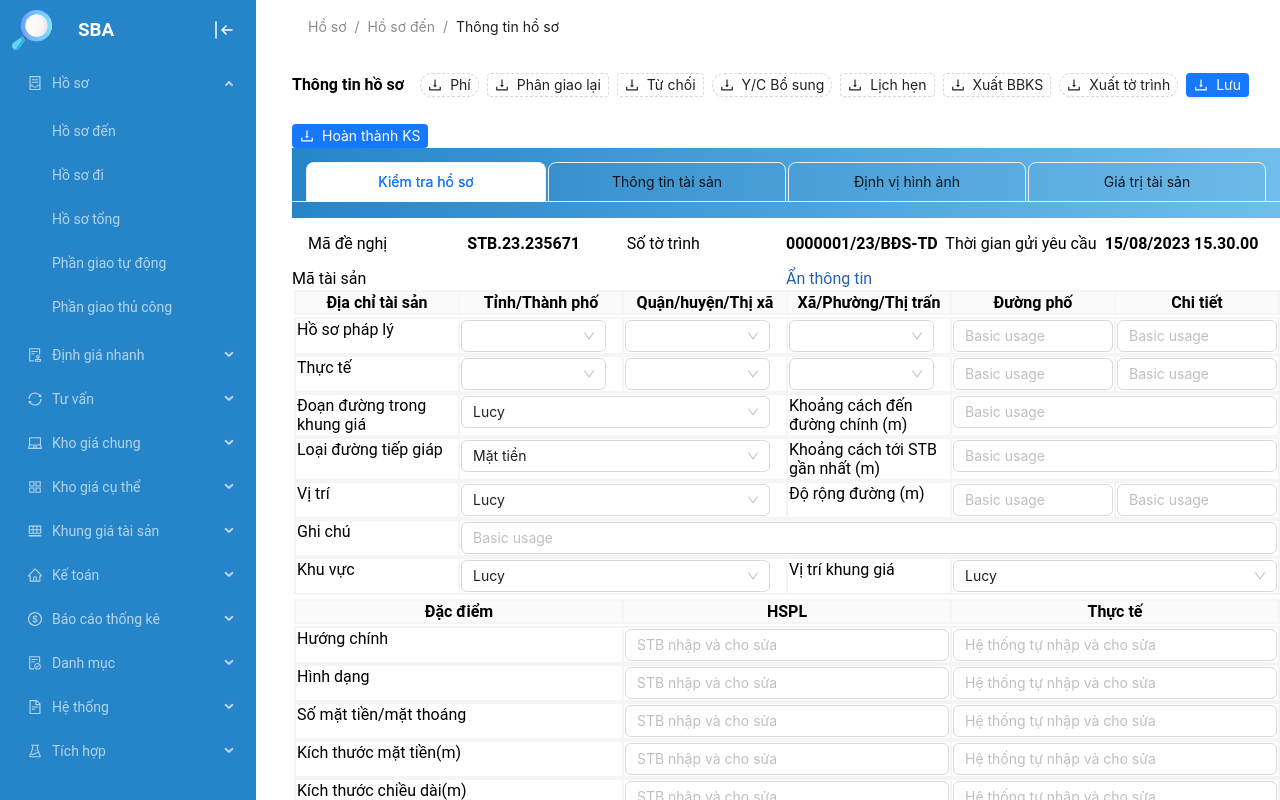
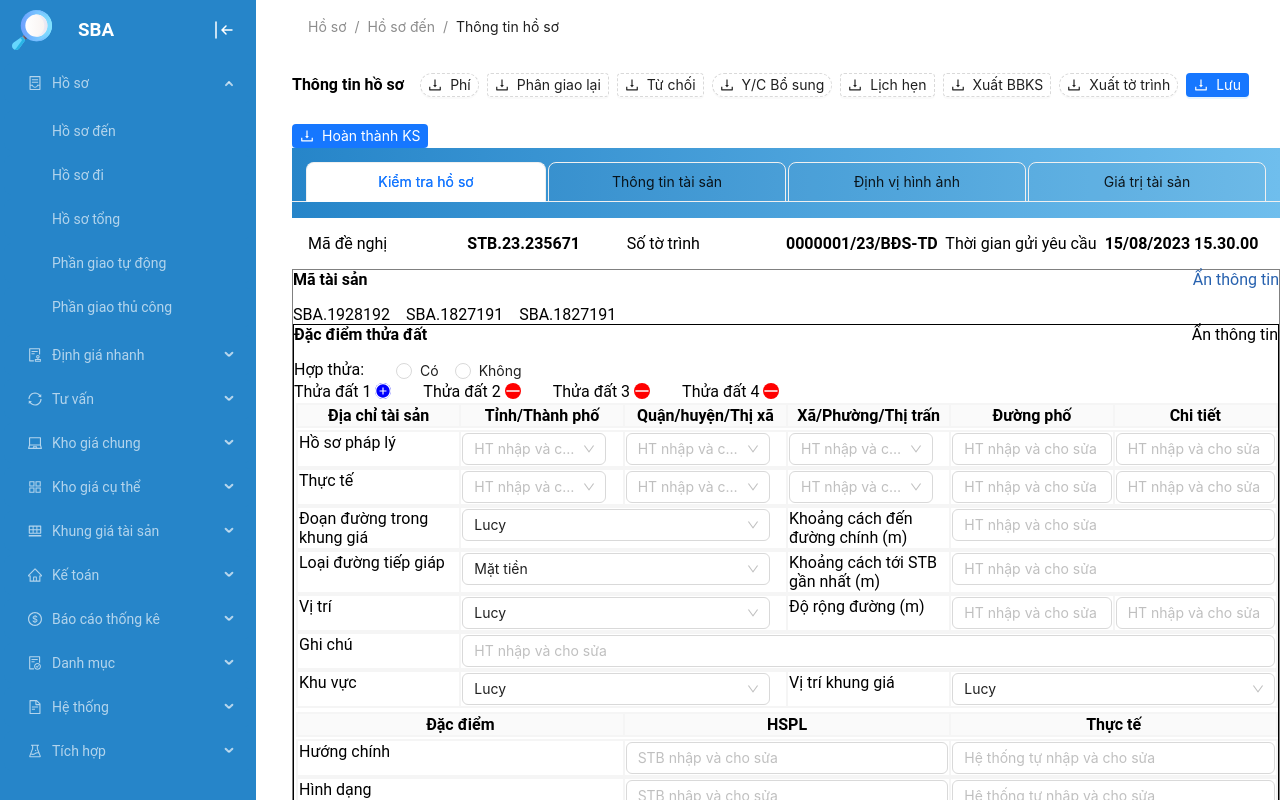
Before and after one commit to dreemurgithub/vinosoft_react, a React (Create React App) app: page / in a window 1280 px wide. Shown: the top 800 px of the page. Built offline with nearby package versions, Linux system fonts and the light colour scheme.

Commit message:
finished styling, need to work on the class

```diff
--- a/src/components/form/areaInfor/index.tsx
+++ b/src/components/form/areaInfor/index.tsx
@@ -44,7 +44,7 @@ export default function AreaInfor(){
             </tr>
             <tr className={styles.tableSix}>
                 <td>Ghi chú</td>
-                <td style={{ gridColumn:'span 5'}} colSpan={5}><Input placeholder="Basic usage"  /></td>
+                <td style={{ gridColumn:'span 5'}} colSpan={5}><Input placeholder="Nhập"  /></td>
             </tr>
             </tbody>
         </table>
--- a/src/components/form/landCity/TableLayout.tsx
+++ b/src/components/form/landCity/TableLayout.tsx
@@ -45,6 +45,7 @@ export default function TableLayout(){
                 <td >
                     <Space wrap>
                         <Select
+                            placeholder={'HT nhập và cho sửa'}
                             style={{ width: widthOneSix }}
                             onChange={changeCity}
                             options = {[{value:'',label:''},...citys.map( (city)=>{
@@ -56,6 +57,7 @@ export default function TableLayout(){
 
                 <td><Space wrap>
                     <Select
+                        placeholder={'HT nhập và cho sửa'}
                         style={{ width: widthOneSix }}
                         onChange={changeProvince}
                         options = { currentCity? [{value:'',label:''},...CityToProvince[currentCity].map( (province : string)=>{
@@ -66,6 +68,7 @@ export default function TableLayout(){
                 <td>
                     <Space wrap>
                         <Select
+                            placeholder={'HT nhập và cho sửa'}
                             style={{ width: widthOneSix }}
                             options = { currentProvince? [{value:'',label:''},...ProvinceToTown[currentProvince].map( (province : string)=>{
                                 return {value: province, label: province}
@@ -73,14 +76,15 @@ export default function TableLayout(){
                         />
                     </Space>
                 </td>
-                <td><Input placeholder="Basic usage" /></td>
-                <td><Input placeholder="Basic usage" /></td>
+                <td><Input placeholder="HT nhập và cho sửa" /></td>
+                <td><Input placeholder="HT nhập và cho sửa" /></td>
             </tr>
             <tr className={styles.tableSix}>
                 <td>Thực tế</td>
                 <td><Space wrap>
                     <Select
                         style={{ width: widthOneSix }}
+                        placeholder={'HT nhập và cho sửa'}
                         onChange={changeCity}
                         options = {[{value:'',label:''},...citys.map( (city)=>{
                             return {value: city, label: city}
@@ -89,6 +93,7 @@ export default function TableLayout(){
                 </Space></td>
                 <td><Select
                     style={{ width: widthOneSix }}
+                    placeholder={'HT nhập và cho sửa'}
                     onChange={changeProvince}
                     options = { currentCity? [{value:'',label:''},...CityToProvince[currentCity].map( (province : string)=>{
                         return {value: province, label: province}
@@ -97,43 +102,44 @@ export default function TableLayout(){
                 <td><Space wrap>
                     <Select
                         style={{ width: widthOneSix }}
+                        placeholder={'HT nhập và cho sửa'}
                         options = { currentProvince? [{value:'',label:''},...ProvinceToTown[currentProvince].map( (province : string)=>{
                             return {value: province, label: province}
                         } )] : [{value:'',label:''}] }
                     />
                 </Space></td>
-                <td><Input placeholder="Basic usage" /></td>
-                <td><Input placeholder="Basic usage" /></td>
+                <td><Input placeholder="HT nhập và cho sửa" /></td>
+                <td><Input placeholder="HT nhập và cho sửa" /></td>
             </tr>
             <tr className={styles.tableSix}>
                 <td>Đoạn đường trong khung giá</td>
                 <td className={styles.twoSix} colSpan={2}><Select
                     defaultValue="lucy"
                     style={{ width: widthOneSix * 2 + 20 }}
+                    placeholder={'HT nhập và cho sửa'}
                     options={[
                         { value: 'jack', label: 'Jack' },
                         { value: 'lucy', label: 'Lucy' },
                         { value: 'Yiminghe', label: 'yiminghe' },
-                        { value: 'disabled', label: 'Disabled', disabled: true },
                     ]}
                 /></td>
                 <td>Khoảng cách đến đường chính (m)</td>
-                <td className={styles.twoSix} colSpan={2}><Input placeholder="Basic usage" /></td>
+                <td className={styles.twoSix} colSpan={2}><Input placeholder="HT nhập và cho sửa" /></td>
             </tr>
             <tr className={styles.tableSix}>
                 <td>Loại đường tiếp giáp</td>
                 <td className={styles.twoSix} colSpan={2}><Select
                     defaultValue="Mặt tiền"
                     style={{ width: widthOneSix * 2 + 20 }}
+                    placeholder={'HT nhập và cho sửa'}
                     options={[
                         { value: 'jack', label: 'Jack' },
                         { value: 'Mặt tiền', label: 'Mặt tiền' },
                         { value: 'Yiminghe', label: 'yiminghe' },
-                        { value: 'disabled', label: 'Disabled', disabled: true },
                     ]}
                 /></td>
                 <td>Khoảng cách tới STB gần nhất (m)</td>
-                <td className={styles.twoSix} colSpan={2}><Input placeholder="Basic usage" /></td>
+                <td className={styles.twoSix} colSpan={2}><Input placeholder="HT nhập và cho sửa" /></td>
 
             </tr>
             <tr className={styles.tableSix}>
@@ -141,26 +147,27 @@ export default function TableLayout(){
                 <td className={styles.twoSix} colSpan={2}><Select
                     defaultValue="lucy"
                     style={{ width: widthOneSix * 2 + 20 }}
+                    placeholder={'HT nhập và cho sửa'}
                     options={[
                         { value: 'jack', label: 'Jack' },
                         { value: 'lucy', label: 'Lucy' },
                         { value: 'Yiminghe', label: 'yiminghe' },
-                        { value: 'disabled', label: 'Disabled', disabled: true },
                     ]}
                 /></td>
                 <td>Độ rộng đường (m)</td>
-                <td><Input placeholder="Basic usage" /></td>
-                <td><Input placeholder="Basic usage" /></td>
+                <td><Input placeholder="HT nhập và cho sửa" /></td>
+                <td><Input placeholder="HT nhập và cho sửa" /></td>
 
             </tr>
             <tr className={styles.tableSix}>
                 <td>Ghi chú</td>
-                <td style={{ gridColumn:'span 5'}} colSpan={5}><Input placeholder="Basic usage"  /></td>
+                <td style={{ gridColumn:'span 5'}} colSpan={5}><Input placeholder="HT nhập và cho sửa"  /></td>
             </tr>
             <tr className={styles.tableSix}>
                 <td>Khu vực</td>
                 <td className={styles.twoSix} colSpan={2}><Select
                     defaultValue="lucy"
+                    placeholder={'HT nhập và cho sửa'}
                     style={{ width: widthOneSix * 2 + 20 }}
                     options={[
                         { value: 'jack', label: 'Jack' },
--- a/src/components/form/landCity/index.tsx
+++ b/src/components/form/landCity/index.tsx
@@ -1,7 +1,8 @@
 import {useState} from "react";
-import { Button, Form, Input, Select } from 'antd';
+import { Button, Form, Input, Select, Radio  } from 'antd';
 import styles from './styles.module.css'
 import TableLayout from "./TableLayout";
+import { PlusCircleOutlined, MinusOutlined } from '@ant-design/icons';
 
 
 export default function LandCity(){
@@ -9,14 +10,39 @@ export default function LandCity(){
 
     const [showUp,setShow] = useState('none')
     return <>
-        <div>
+        <div style={{border:'1px solid gray'}}>
             <div className={styles.lineForm2}>
-                <span>Mã tài sản</span>
+                <span><b>Mã tài sản</b></span>
                 <span style={{color:'#2862AF'}}>Ẩn thông tin</span>
             </div>
+            <p></p>
+            <div style={{display:'flex',gap:'1em'}}>
+                <span>SBA.1928192</span>
+                <span>SBA.1827191</span>
+                <span>SBA.1827191</span>
+            </div>
+            <div style={{border:'1px solid black'}}>
+                <div className={styles.lineForm2}>
+                    <span><b>Đặc điểm thửa đất</b></span>
+                    <span>Ẩn thông tin</span>
+                </div>
+                <p></p>
+                <div style={{display:'flex',gap:'2em'}}>
+                    <span>Hợp thửa: </span>
+                    <Radio.Group name="radiogroup" defaultValue={1}>
+                        <Radio value={true}>Có</Radio>
+                        <Radio value={false}>Không</Radio>
+                    </Radio.Group>
+                </div>
+                <div style={{display:'flex',gap:'2em'}}>
+                    <span>Thửa đất 1 <PlusCircleOutlined style={{ backgroundColor:'blue',color:'white', borderRadius:'50%'} } /></span>
+                    <span>Thửa đất 2 <MinusOutlined style={{ backgroundColor:'red',color:'white', borderRadius:'50%'} }/></span>
+                    <span>Thửa đất 3 <MinusOutlined style={{ backgroundColor:'red',color:'white', borderRadius:'50%'} }/></span>
+                    <span>Thửa đất 4 <MinusOutlined style={{ backgroundColor:'red',color:'white', borderRadius:'50%'} }/></span>
+                </div>
+                <TableLayout></TableLayout>
+            </div>
 
-                <div className={styles.lineForm2}></div>
-                <TableLayout></TableLayout>
         </div>
     </>
 }
--- a/src/components/form/landCity/styles.module.css
+++ b/src/components/form/landCity/styles.module.css
@@ -1,6 +1,6 @@
 .lineForm2 {
-    display: grid;
-    grid-template-columns: 1fr 1fr;
+    display: flex;
+    justify-content: space-between;
 }
 .tableSix {
     display: grid;
--- a/src/components/form/landStreet/index.tsx
+++ b/src/components/form/landStreet/index.tsx
@@ -19,22 +19,19 @@ export default function LandStreet(){
                     <span>Đất tại đô thị</span>
                     <span>Ẩn thông tin</span>
                 </th>
-
             </tr>
             </thead>
             <tbody>
-
-            <tr className={styles.tableSix}></tr>
             <tr className={styles.tableSix}>
                 <td>Mục đích sử dụng đất</td>
                 <td className={styles.twoSix} colSpan={2}><Select
                     defaultValue="lucy"
                     style={{ width: widthOneSix * 2 + 20 }}
+                    placeholder={'HT nhập và cho sửa'}
                     options={[
                         { value: 'jack', label: 'Jack' },
                         { value: 'lucy', label: 'Lucy' },
                         { value: 'Yiminghe', label: 'yiminghe' },
-                        { value: 'disabled', label: 'Disabled', disabled: true },
                     ]}
                 /></td>
                 <td>Nguồn gốc sử dụng đất</td>
@@ -45,12 +42,12 @@ export default function LandStreet(){
                 <td>Thời gian sử dụng</td>
                 <td className={styles.twoSix} colSpan={2}><Select
                     defaultValue="Mặt tiền"
+                    placeholder={'HT nhập và cho sửa'}
                     style={{ width: widthOneSix * 2 + 20 }}
                     options={[
                         { value: 'jack', label: 'Jack' },
                         { value: 'Mặt tiền', label: 'Mặt tiền' },
                         { value: 'Yiminghe', label: 'yiminghe' },
-                        { value: 'disabled', label: 'Disabled', disabled: true },
                     ]}
                 /></td>
 
--- a/src/index.css
+++ b/src/index.css
@@ -5,6 +5,8 @@ body {
     sans-serif !important;
   -webkit-font-smoothing: antialiased;
   -moz-osx-font-smoothing: grayscale;
+  border-collapse: collapse;
+
 }
 .ant-menu, .ant-menu-item,.ant-menu-submenu-title,.ant-menu-inline {
   font-family: Roboto,BlinkMacSystemFont;
```
